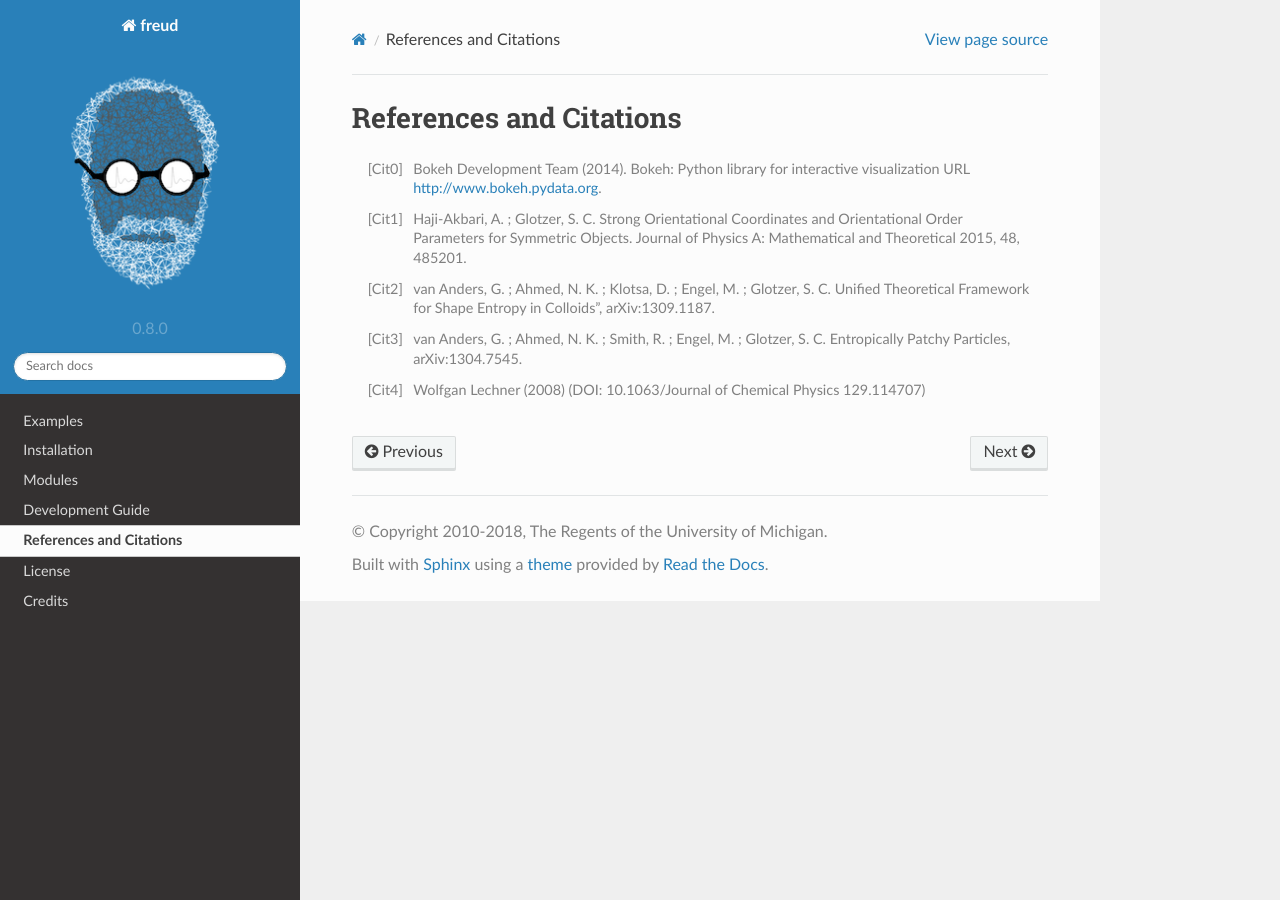
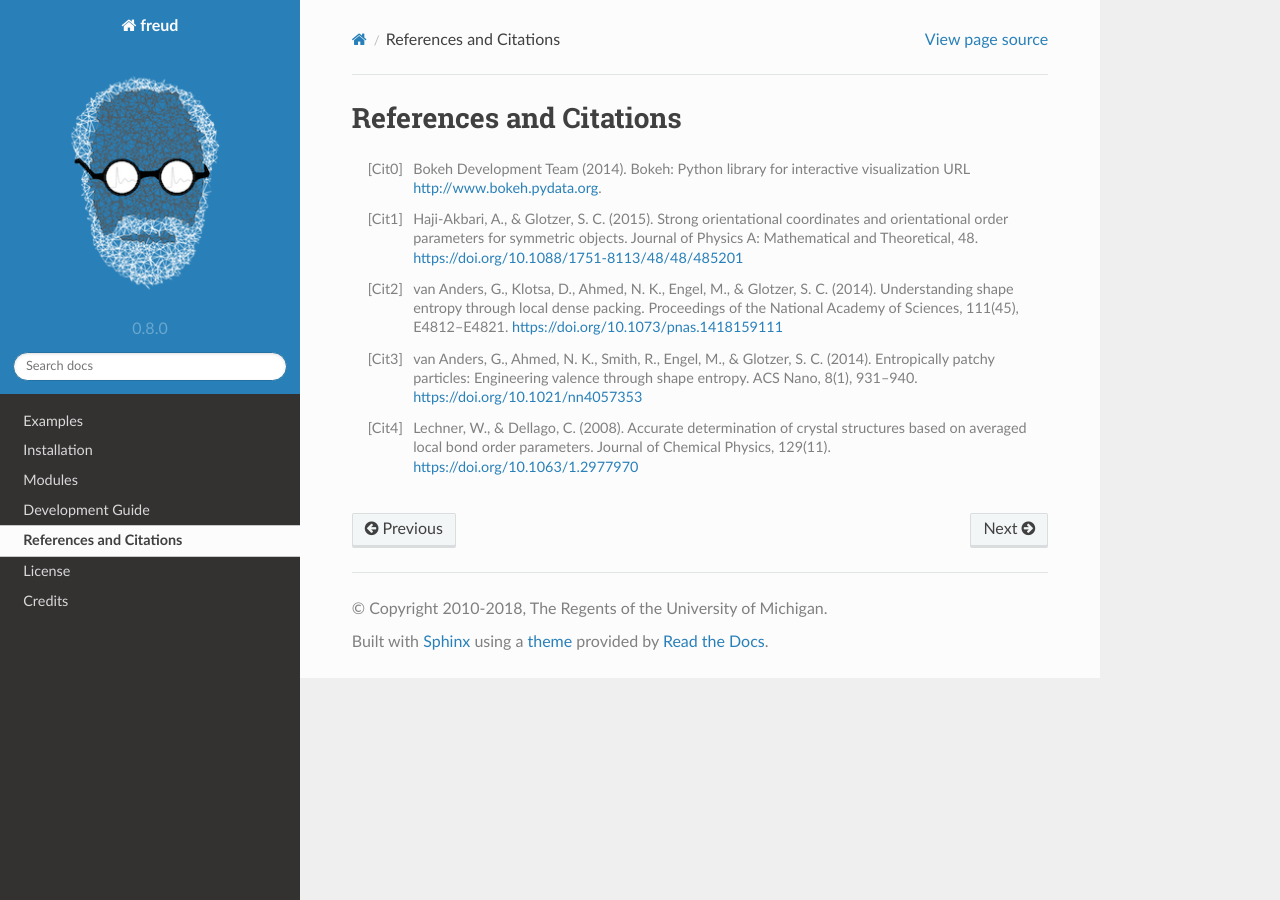
Before and after one commit to glotzerlab/freud, a Sphinx documentation site: the page built from doc/source/citations.rst, in a window 1280 px wide. Built offline with Sphinx 7.4.7 and the Read the Docs theme 2.0.0, drawn with Linux system fonts in a browser that asks for light colours.

Commit message:
Improved paper citations.

```diff
--- a/doc/source/citations.rst
+++ b/doc/source/citations.rst
@@ -5,13 +5,16 @@ References and Citations
 .. [Cit0] Bokeh Development Team (2014). Bokeh: Python library for interactive visualization
           URL http://www.bokeh.pydata.org.
 
-.. [Cit1] Haji-Akbari, A. ; Glotzer, S. C. Strong Orientational Coordinates and Orientational
-          Order Parameters for Symmetric Objects. Journal of Physics A: Mathematical and Theoretical 2015, 48, 485201.
+.. [Cit1] Haji-Akbari, A., & Glotzer, S. C. (2015). Strong orientational coordinates and orientational order parameters
+          for symmetric objects. Journal of Physics A: Mathematical and Theoretical, 48.
+          https://doi.org/10.1088/1751-8113/48/48/485201
 
-.. [Cit2] van Anders, G. ; Ahmed, N. K. ; Klotsa, D. ; Engel, M. ; Glotzer, S. C. Unified Theoretical Framework for
-          Shape Entropy in Colloids", arXiv:1309.1187.
+.. [Cit2] van Anders, G., Klotsa, D., Ahmed, N. K., Engel, M., & Glotzer, S. C. (2014). Understanding shape entropy
+          through local dense packing. Proceedings of the National Academy of Sciences, 111(45), E4812–E4821.
+          https://doi.org/10.1073/pnas.1418159111
 
-.. [Cit3] van Anders, G. ; Ahmed, N. K. ; Smith, R. ; Engel, M. ; Glotzer, S. C. Entropically Patchy Particles,
-          arXiv:1304.7545.
+.. [Cit3] van Anders, G., Ahmed, N. K., Smith, R., Engel, M., & Glotzer, S. C. (2014). Entropically patchy particles:
+          Engineering valence through shape entropy. ACS Nano, 8(1), 931–940. https://doi.org/10.1021/nn4057353
 
-.. [Cit4] Wolfgan Lechner (2008) (DOI: 10.1063/Journal of Chemical Physics 129.114707)
+.. [Cit4] Lechner, W., & Dellago, C. (2008). Accurate determination of crystal structures based on averaged local bond
+          order parameters. Journal of Chemical Physics, 129(11). https://doi.org/10.1063/1.2977970
--- a/doc/source/pmft.rst
+++ b/doc/source/pmft.rst
@@ -2,7 +2,7 @@
 PMFT Module
 ===========
 
-The PMFT Module allows for the calculation of the Potential of Mean Force and Torque (PMFT) [Cit2]_ in a number of \
+The PMFT Module allows for the calculation of the Potential of Mean Force and Torque (PMFT) [Cit2]_ [Cit3]_ in a number of \
 different coordinate systems.
 
 .. note::
```
Also changed, not shown: 1 other file.
